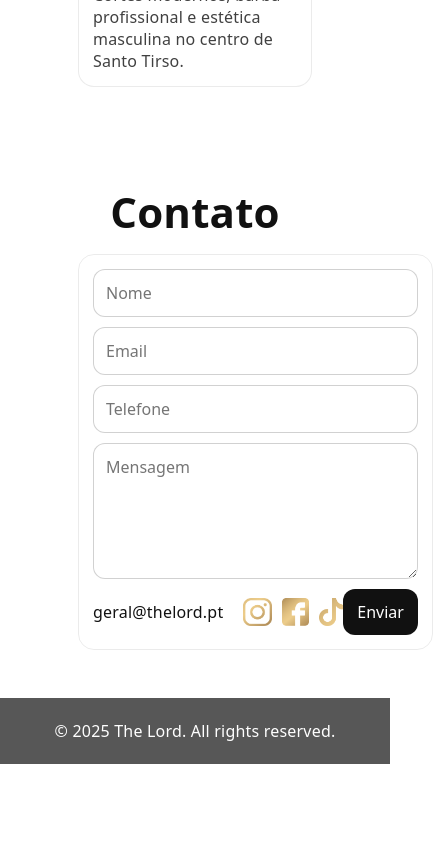
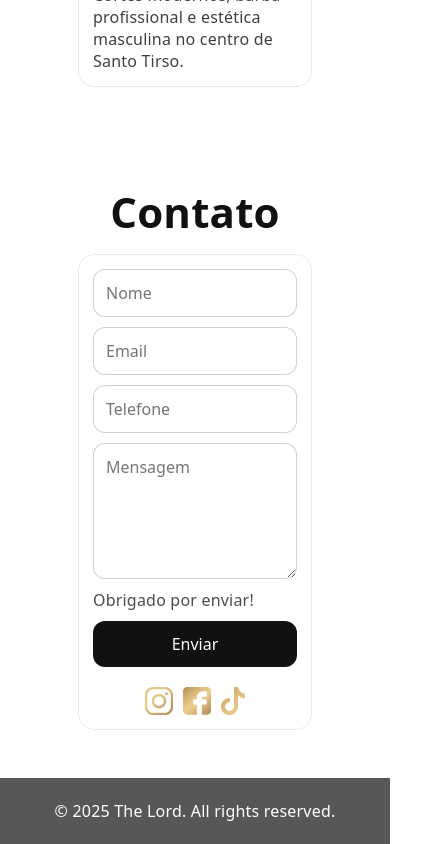
Before and after one commit to joaofernandes450/the-lord-barbershop-v2, an Angular app: page / in a window 390 px wide. Shown: the part 2752-3596 px from the top of the page, 433 px wide, since content can reach past the window. Before the commit the page ends 3516 px from the top, so only its background shows below. Built offline with nearby package versions, Linux system fonts and the light colour scheme.

Commit message:
Footer improvements

```diff
--- a/src/app/components/minimalist-design/contact/contact.component.html
+++ b/src/app/components/minimalist-design/contact/contact.component.html
@@ -1,30 +1,16 @@
 <h2>Contato</h2>
 
 <div class="contact">
-  <!-- <div class="info">
-    <p class="email"><a href="mailto:geral@thelord.pt">geral@thelord.pt</a></p>
-
-    <div class="social">
-      <a href="https://facebook.com" target="_blank" rel="noreferrer"
-        >Facebook</a
-      >
-      <a href="https://instagram.com" target="_blank" rel="noreferrer"
-        >Instagram</a
-      >
-    </div>
-  </div> -->
-
   <form class="form" (submit)="$event.preventDefault(); sent = true">
     <input placeholder="Nome" required />
     <input placeholder="Email" type="email" required />
     <input placeholder="Telefone" required />
     <textarea placeholder="Mensagem" rows="5" required></textarea>
-    @if (sent) {
+    @if (true) {
       <p class="ok">Obrigado por enviar!</p>
     }
     <div class="form-footer">
       <div class="contacts">
-        <a href="mailto:geral@thelord.pt"> geral@thelord.pt </a>
         <div class="socials">
           <a href="https://www.instagram.com/thelord.pt/">
             <img src="assets/socials/insta.png" />
--- a/src/app/components/minimalist-design/contact/contact.component.scss
+++ b/src/app/components/minimalist-design/contact/contact.component.scss
@@ -1,21 +1,15 @@
-.contact {
-  display: grid;
-}
-.email a {
-  color: #111;
-  text-decoration: none;
-  font-weight: 600;
-}
-.social {
+.form {
   display: flex;
-  gap: 12px;
-}
-.form {
-  display: grid;
+  flex-direction: column;
   gap: 10px;
   padding: 14px;
   border: 1px solid rgba(0, 0, 0, 0.08);
   border-radius: 16px;
+
+  .ok {
+    margin: 0;
+    opacity: 0.75;
+  }
 
   .form-footer {
     display: flex;
@@ -46,7 +40,7 @@ textarea {
   border-radius: 12px;
   border: 1px solid rgba(0, 0, 0, 0.18);
   font: inherit;
-  resize: vertical
+  resize: vertical;
 }
 button {
   padding: 12px 14px;
@@ -61,7 +55,21 @@ button {
     cursor: pointer;
   }
 }
-.ok {
-  margin: 0;
-  opacity: 0.75;
+
+@media only screen and (max-width: 768px) {
+  .form-footer {
+    display: flex;
+    flex-direction: column;
+    gap: 20px;
+
+    button {
+      order: 1;
+      max-width: 100%;
+    }
+
+    .contacts {
+      order: 2;
+      justify-content: center;
+    }
+  }
 }
```
